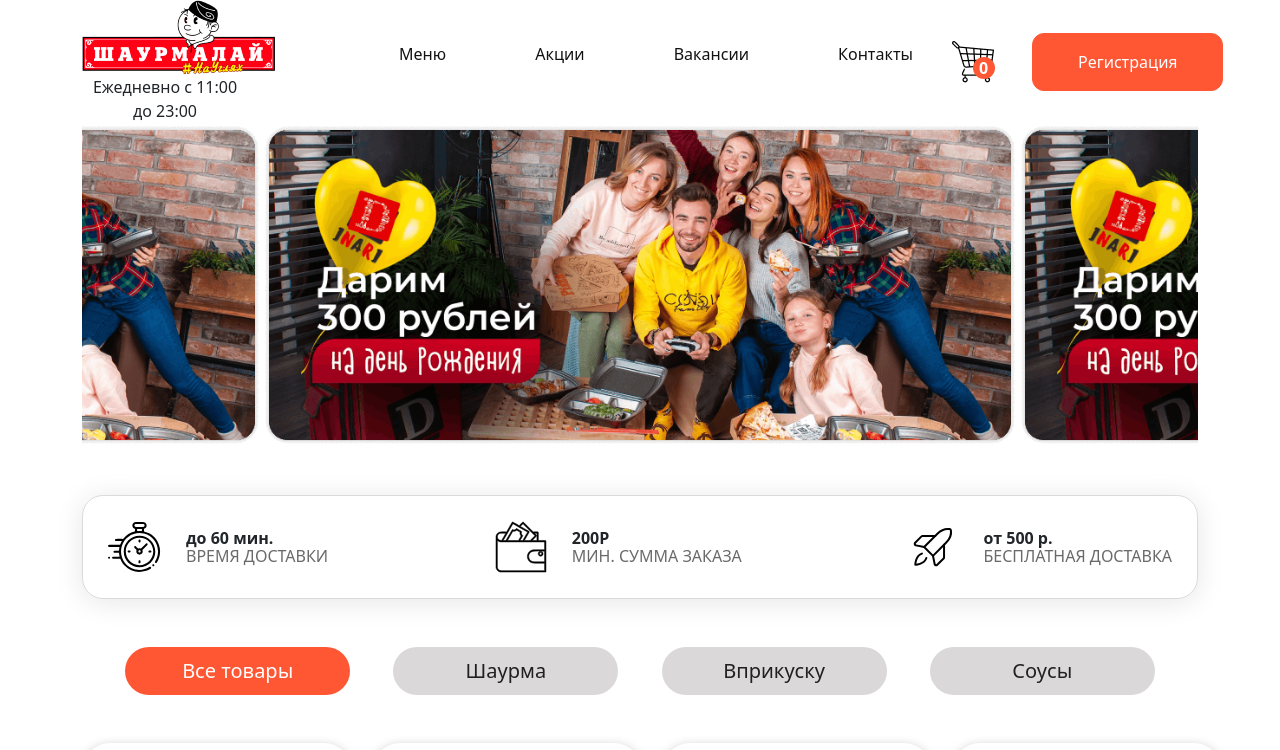
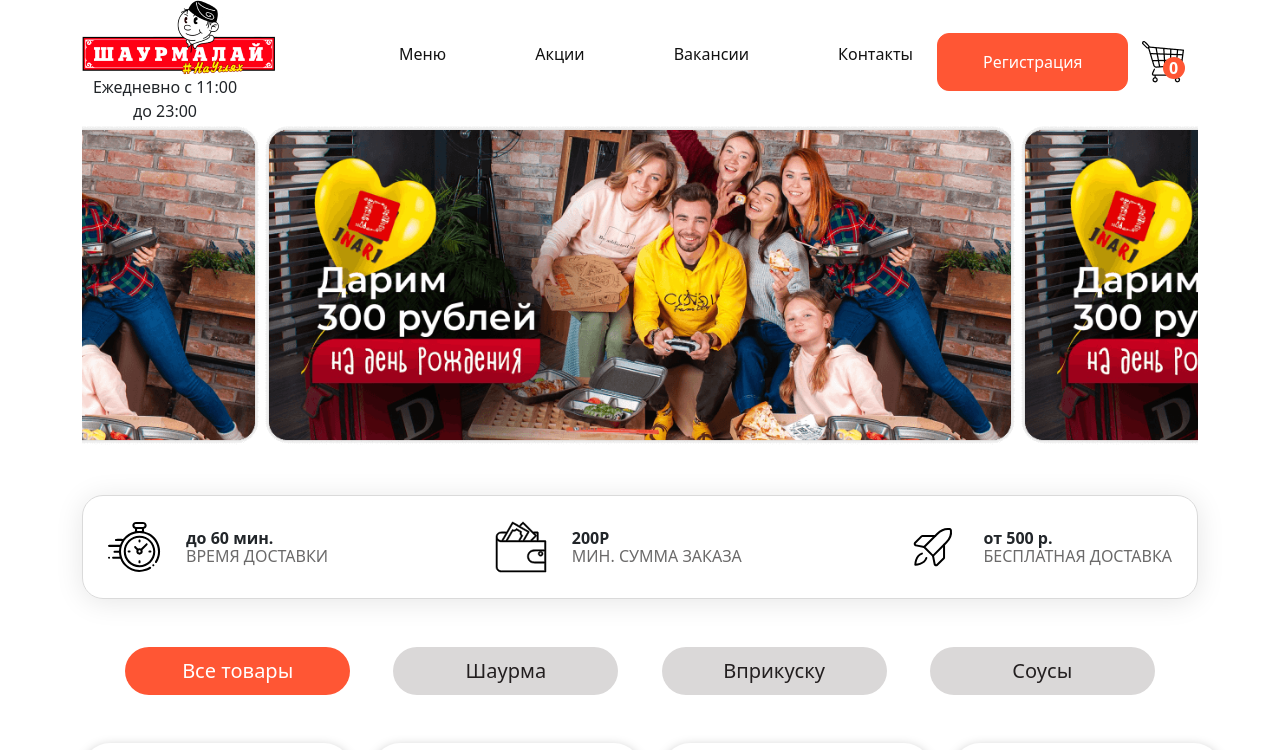
Before and after one commit to AdekWHATT/shaurma, a React (Create React App) app: page /#/ in a window 1280 px wide. Shown: the top 750 px of the page. Built offline with nearby package versions, Linux system fonts and the light colour scheme.

Commit message:
ntttgtgh

```diff
--- a/src/components/Header/Header.jsx
+++ b/src/components/Header/Header.jsx
@@ -28,6 +28,9 @@
               <li><Link to=''>Контакты</Link></li>
             </ul>
           </div>
+          <div className="col-sm-2">
+            <RegisterBtn />
+          </div>
           <div className='col-sm-1'>
             <div className='header-basket'>
               <a href="#!">
@@ -36,9 +39,7 @@
               <span className="basket_count">{myData.cartCount}</span>
             </div>
           </div>
-          <div className="col-sm-2">
-            <RegisterBtn />
-          </div>
+
         </div>
       </div>
     </>
```
